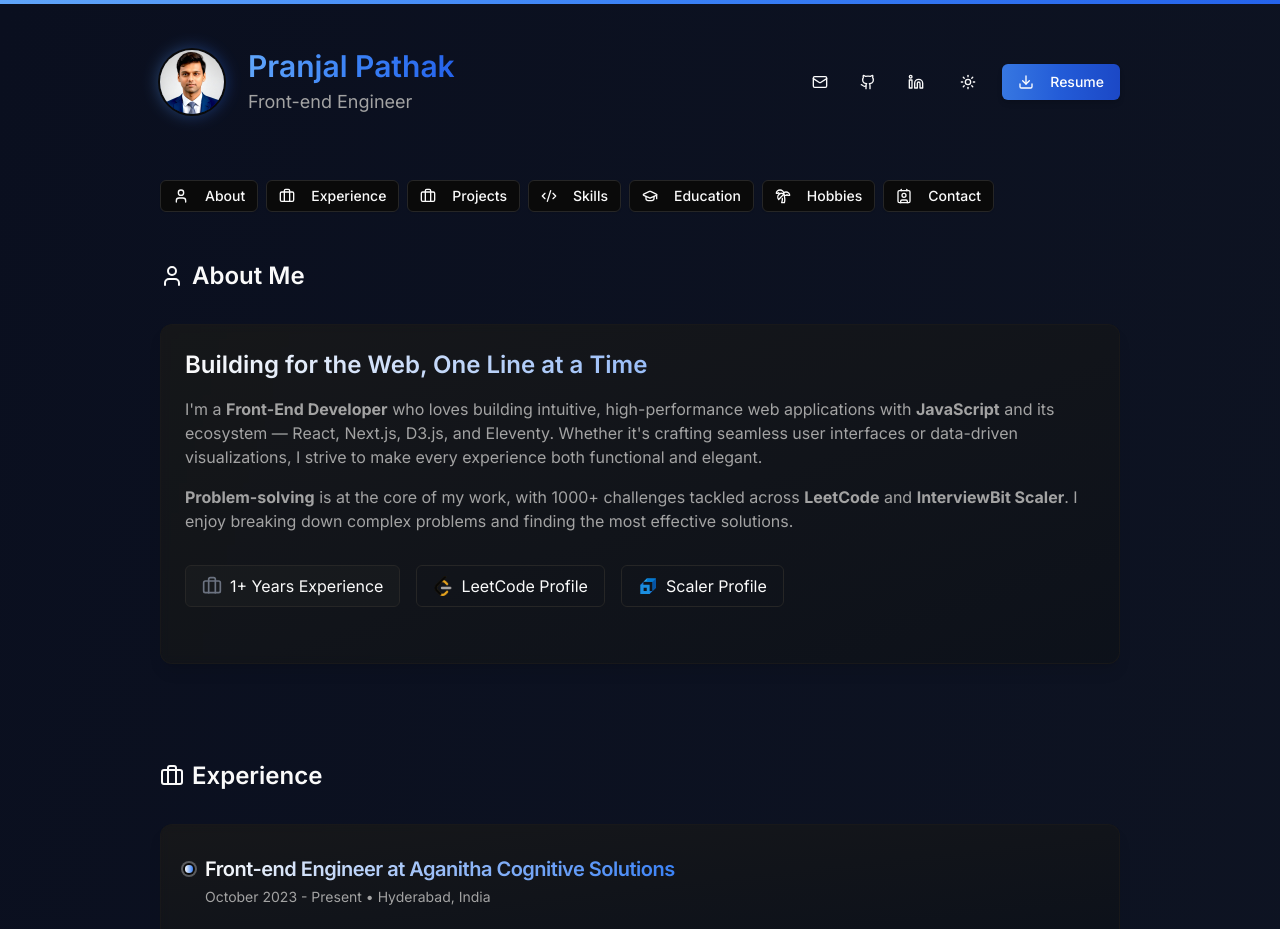
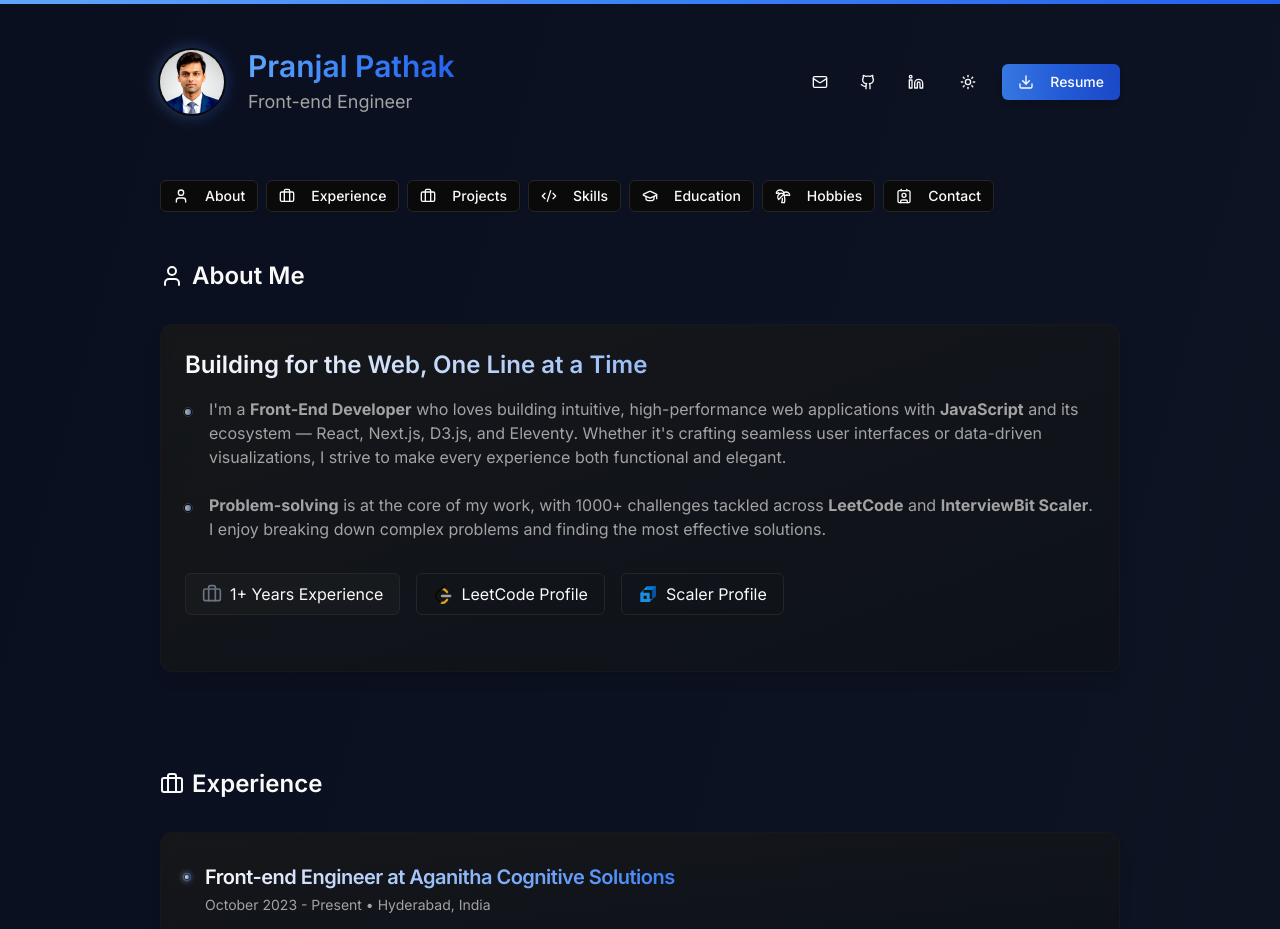
Before and after one commit to pranjal-pathak/Portfolio, a Next.js app: page / in a window 1280 px wide. Shown: the top 929 px of the page. Built offline with nearby package versions, Linux system fonts and the light colour scheme.

Commit message:
changes in bullet design

```diff
--- a/app/page.tsx
+++ b/app/page.tsx
@@ -355,7 +355,7 @@ export default function Home() {
                   <h3 className="text-2xl font-semibold mb-4 bg-clip-text text-transparent bg-gradient-to-r from-primary to-blue-500">
                     Building for the Web, One Line at a Time
                   </h3>
-                  <p className="text-sm md:text-base text-muted-foreground leading-relaxed mb-6 md:mb-4">
+                  {/* <p className="text-sm md:text-base text-muted-foreground leading-relaxed mb-6 md:mb-4">
                     I&apos;m a <strong>Front-End Developer</strong> who loves building intuitive,
                     high-performance web applications with <strong>JavaScript</strong> and its
                     ecosystem — React, Next.js, D3.js, and Eleventy. Whether it&apos;s crafting
@@ -367,7 +367,43 @@ export default function Home() {
                     challenges tackled across <strong>LeetCode</strong> and{' '}
                     <strong>InterviewBit Scaler</strong>. I enjoy breaking down complex problems and
                     finding the most effective solutions.
-                  </p>
+                  </p> */}
+
+                  <div className="space-y-6">
+                    <div className="relative pl-6">
+                      <div className="absolute left-0 top-3">
+                        <div
+                          className="w-1.5 h-1.5 bg-gradient-to-r from-primary/70 to-blue-400/70 rounded-full
+        ring-[0.75px] ring-primary/20 ring-offset-1 ring-offset-background
+        transition-all duration-300 hover:scale-110 hover:ring-primary/30"
+                        />
+                      </div>
+                      <p className="text-sm md:text-base text-muted-foreground leading-relaxed mb-6 md:mb-4">
+                        I&apos;m a <strong>Front-End Developer</strong> who loves building
+                        intuitive, high-performance web applications with{' '}
+                        <strong>JavaScript</strong> and its ecosystem — React, Next.js, D3.js, and
+                        Eleventy. Whether it&apos;s crafting seamless user interfaces or data-driven
+                        visualizations, I strive to make every experience both functional and
+                        elegant.
+                      </p>
+                    </div>
+
+                    <div className="relative pl-6">
+                      <div className="absolute left-0 top-3">
+                        <div
+                          className="w-1.5 h-1.5 bg-gradient-to-r from-primary/70 to-blue-400/70 rounded-full
+        ring-[0.75px] ring-primary/20 ring-offset-1 ring-offset-background
+        transition-all duration-300 hover:scale-110 hover:ring-primary/30"
+                        />
+                      </div>
+                      <p className="text-sm md:text-base text-muted-foreground leading-relaxed mb-6 md:mb-8">
+                        <strong>Problem-solving</strong> is at the core of my work, with 1000+
+                        challenges tackled across <strong>LeetCode</strong> and{' '}
+                        <strong>InterviewBit Scaler</strong>. I enjoy breaking down complex problems
+                        and finding the most effective solutions.
+                      </p>
+                    </div>
+                  </div>
 
                   {/* Professional Badges */}
                   <div className="flex flex-wrap gap-4 items-center mb-8">
@@ -429,13 +465,13 @@ export default function Home() {
               <CardHeader className="relative group">
                 <div className="absolute inset-0 bg-gradient-to-br from-primary/5 to-blue-500/5 pointer-events-none" />
                 <div className="relative">
-                  <CardTitle className="text-xl flex items-center space-x-3">
+                  <CardTitle className="text-xl flex items-center space-x-4">
                     <div className="relative flex-shrink-0">
-                      <div className="absolute -inset-1.5 bg-gradient-to-r from-primary/40 to-blue-500/40 rounded-full opacity-0 group-hover:opacity-100 blur-sm transition-opacity duration-500" />
+                      <div className="absolute -inset-1 bg-gradient-to-r from-primary/30 to-blue-500/30 rounded-full opacity-80 group-hover:opacity-100 blur-[2px] transition-opacity duration-500 " />
                       <div
-                        className="w-2 h-2 bg-gradient-to-r from-primary to-blue-500 rounded-full
-                ring-2 ring-primary/30 ring-offset-2 ring-offset-background
-                transition-all duration-300 group-hover:scale-125 group-hover:ring-primary/50"
+                        className="w-1 h-1 bg-gradient-to-r from-primary to-blue-500 rounded-full
+          ring-[1px] ring-primary/20 ring-offset-1 ring-offset-background
+          transition-all duration-300 group-hover:scale-110 group-hover:ring-primary/40"
                       />
                     </div>
                     <span className="bg-clip-text text-transparent bg-gradient-to-r from-primary to-blue-500">
```
